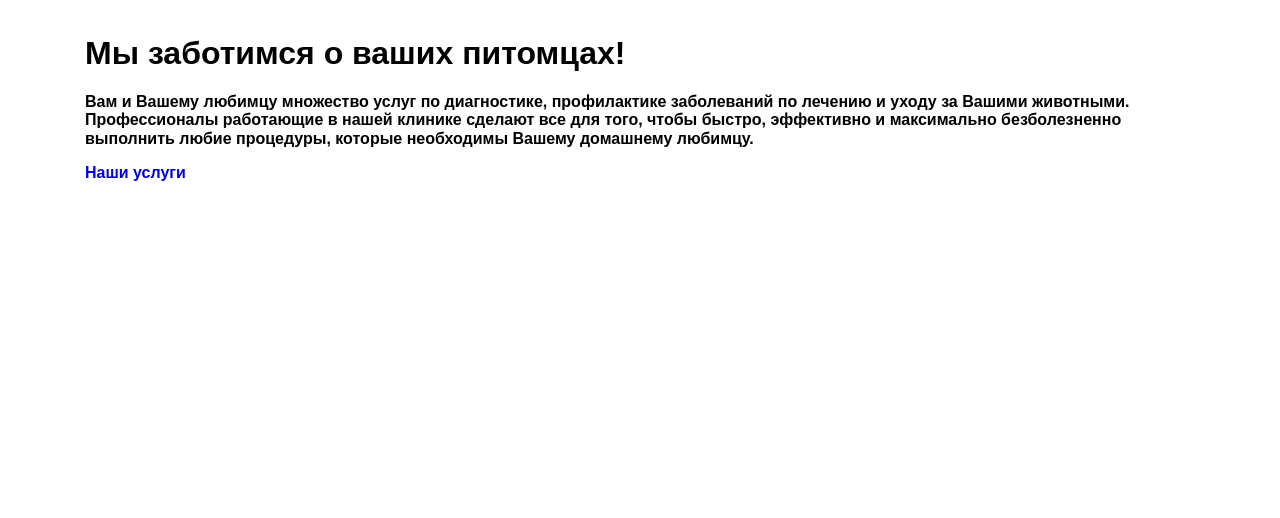
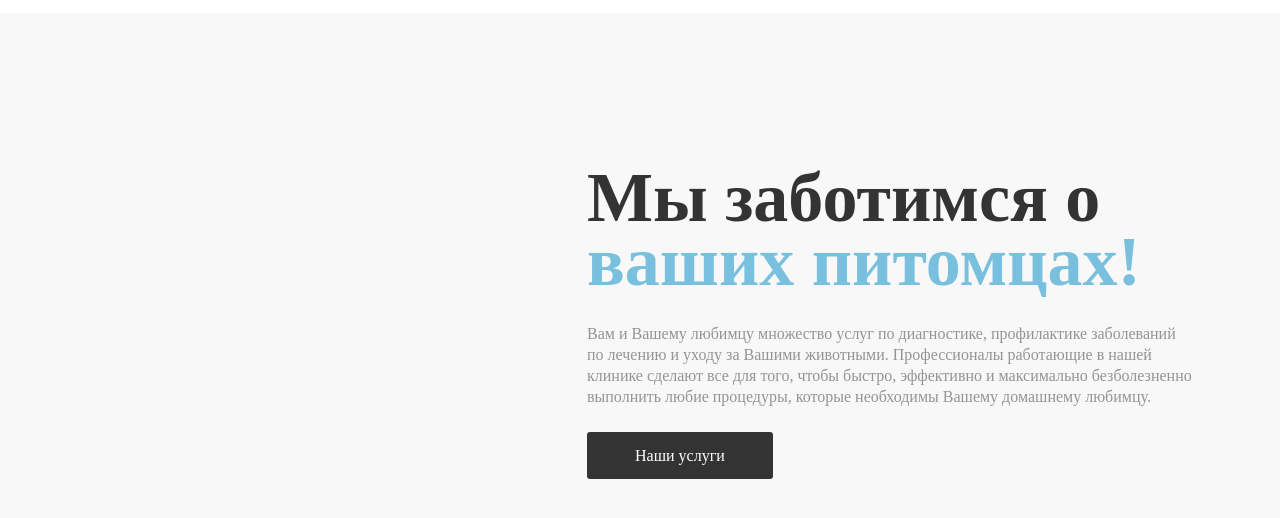
Before and after one commit to ali9ahmad/vet-teamwork, a plain HTML site: page index.html in a window 1280 px wide. Shown: the part 154-672 px from the top of the page. Drawn offline with Linux system fonts and the light colour scheme; a web font is replaced by a local one.

Commit message:
hero section done

```diff
--- a/css/main.css
+++ b/css/main.css
@@ -188,12 +188,70 @@ a {
   color: var(--header-btn_bg-text-color);
 }
 
+/************** HEADER STYLES END **************/
 
-/************** HEADER STYLES END **************/
+/************** MAIN STYLES START **************/
+
+
+/************** HERO SECTION STYLE STARTS **************/
+.hero-section{
+  padding-top: 153px;
+  padding-bottom: 73px;
+  background-color: #F9F8F8;
+}
+
+.hero__wrapper--end{
+  margin-left: auto;
+  width: 608px;
+}
+
+
+.hero__title{
+  margin-top: 0;
+  margin-bottom: 29px;
+  width: 100%;
+  max-width: 608px;
+  font-family: 'Futura PT';
+  font-style: normal;
+  font-weight: 700;
+  font-size: 70px;
+  line-height: 64px;
+  color: var(--header-btn_bg-text-color);
+}
+
+.hero__title--blue{
+  color: var(--hero-text-color);
+}
+
+.hero__desc{
+  margin-top: 0;
+  margin-bottom: 38px;
+  font-family: 'Futura PT';
+  font-style: normal;
+  font-weight: 400;
+  font-size: 16px;
+  line-height: 21px;
+  color: var(--text-color);
+}
+
+.hero__link{
+  margin-top: 0;
+  margin-bottom: 0;
+  padding: 15px 48px;
+  font-family: 'Futura PT';
+  font-style: normal;
+  font-weight: 500;
+  font-size: 16px;
+  line-height: 21px;
+  color: #FFFFFF;
+  background: #333333;
+  border-radius: 3px;
+}
 
 
 
+/************** HERO SECTION STYLE ENDS **************/
 
-/************** MAIN STYLES START **************/
+
 
 /************** MAIN STYLES END **************/
```
